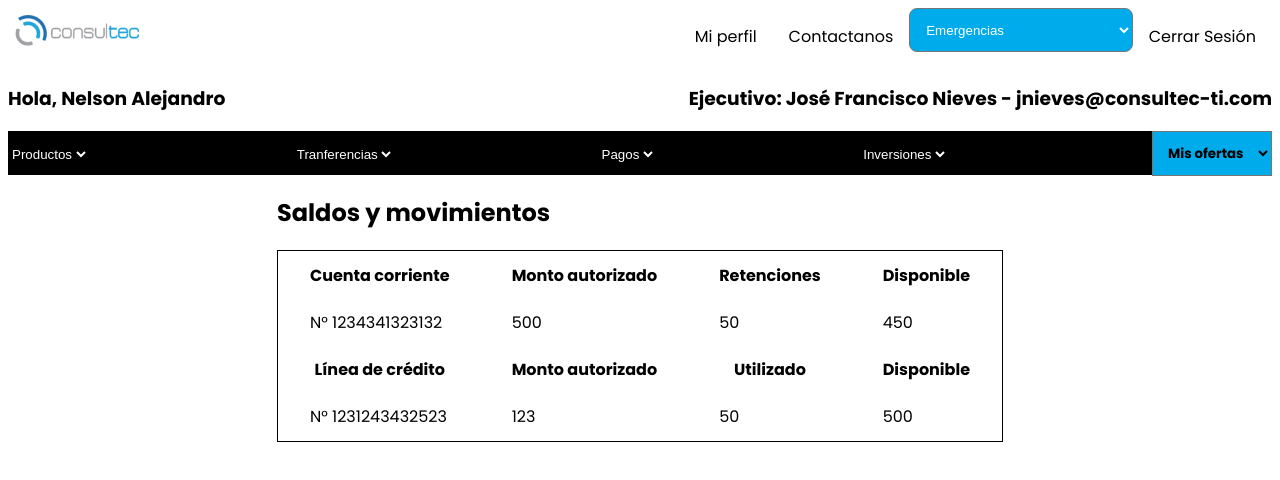
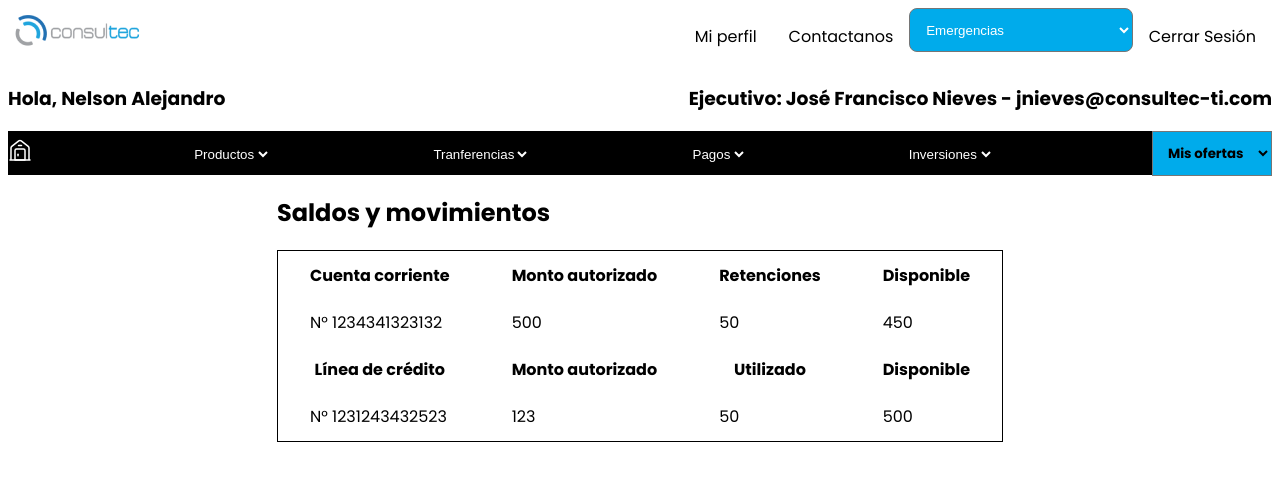
Before and after one commit to DanielAlman01/Personal-Banking, a website: page Saldos.html in a window 1280 px wide. Drawn offline with Linux system fonts and the light colour scheme.

Commit message:
house vector

```diff
--- a/Saldos.html
+++ b/Saldos.html
@@ -38,7 +38,8 @@
     </section>
     <section>
         <nav id="selectNegro" class="navbar">
-
+            <li><img src="Imagenes/Icon_house-2.svg" alt="Productos">
+            </li>
             <li><select id="textoBarra" ><a > Productos</a>
                     <option value="0">Productos</option></select> </li>
                     <li><select id="textoBarra"><a > Productos</a>
```
